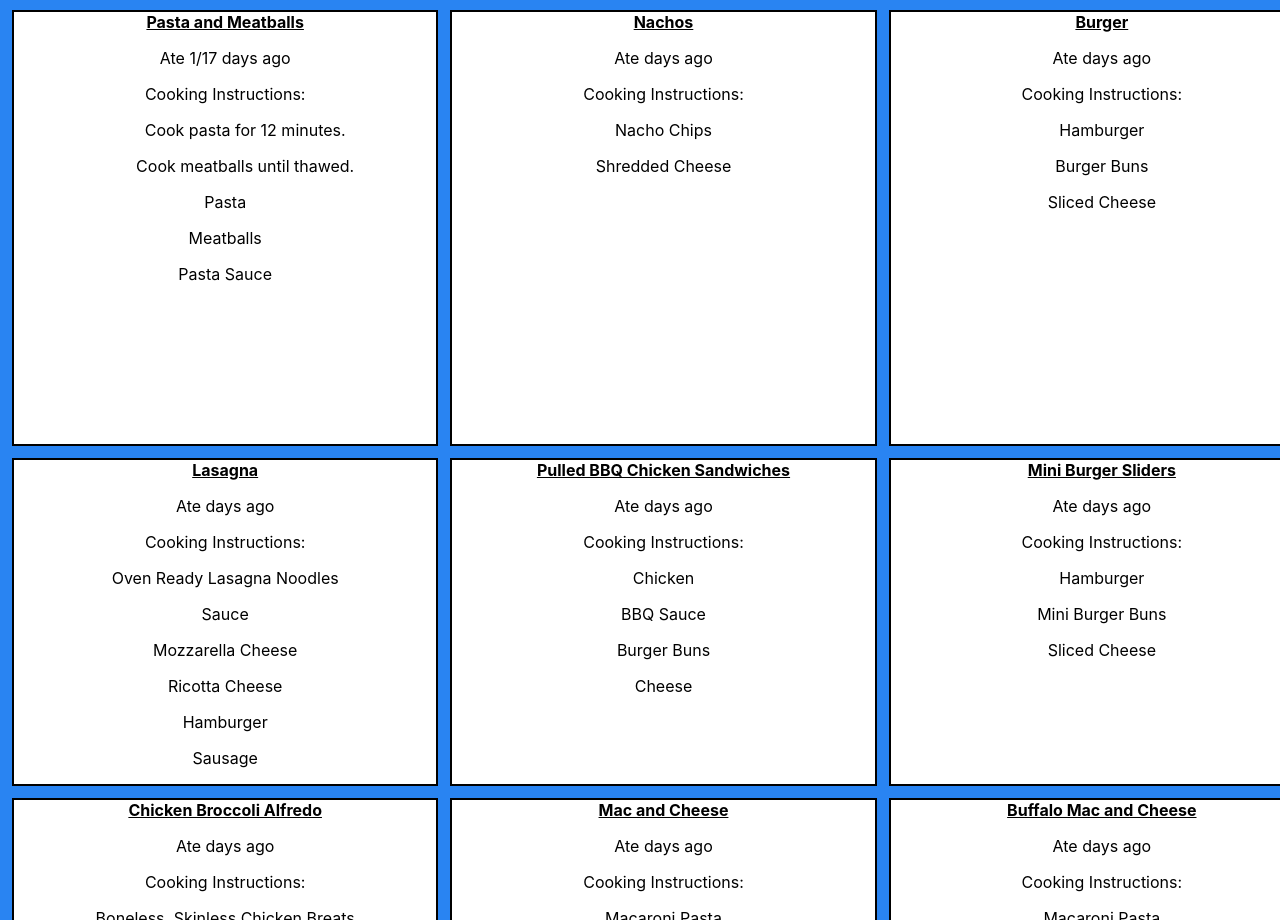
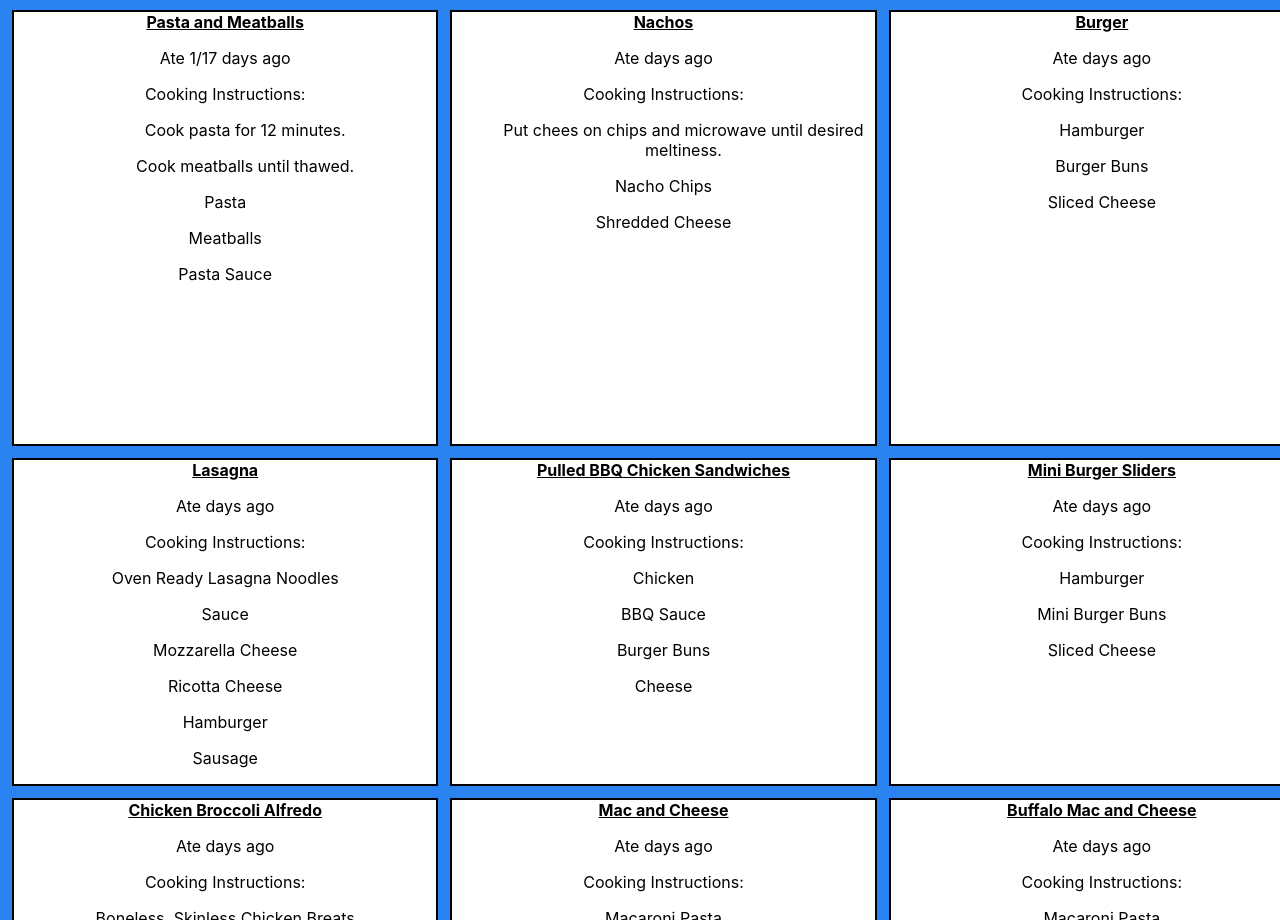
Before and after one commit to Mattmberg/react-recipe-app, a React (Create React App) app in the folder react-recipe-app/: page / in a window 1280 px wide. Shown: the part 1486-2406 px from the top of the page. Built offline with nearby package versions, Linux system fonts and the light colour scheme; the HTML template or start-up script is replaced by a standard one.

Commit message:
Updated Nacho cook instructions.

```diff
--- a/react-recipe-app/src/data.js
+++ b/react-recipe-app/src/data.js
@@ -184,7 +184,7 @@ export const recipeData = [
         id: 18,
         name:"Nachos",
         category: "Main",
-        cookInstructions: ["", ""],
+        cookInstructions: ["Put chees on chips and microwave until desired meltiness.", ""],
         cookTemp: "",
         description: "",
         ingredients: ["Nacho Chips", "Shredded Cheese"],
```
